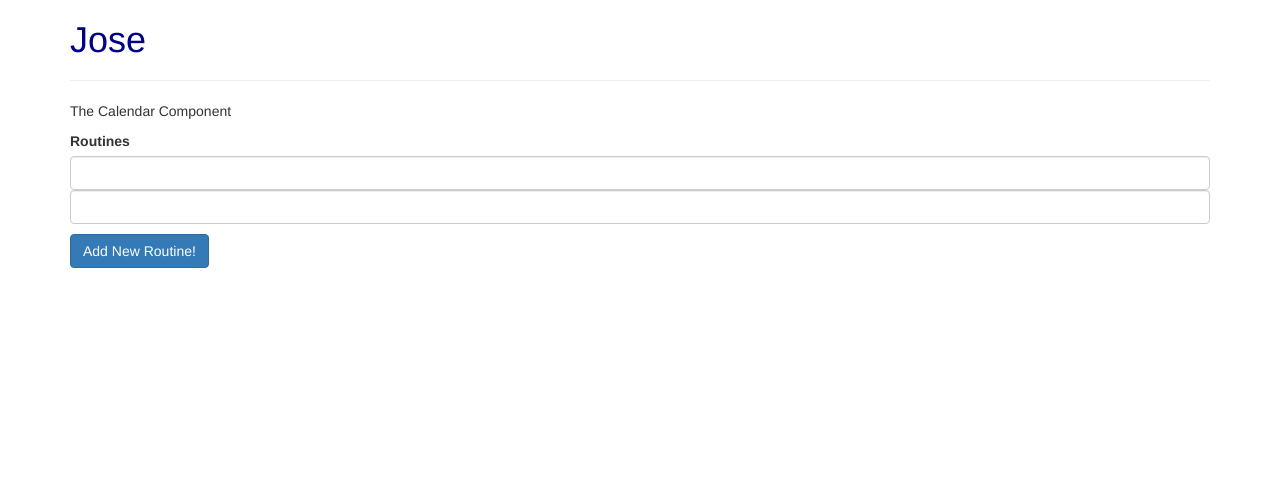
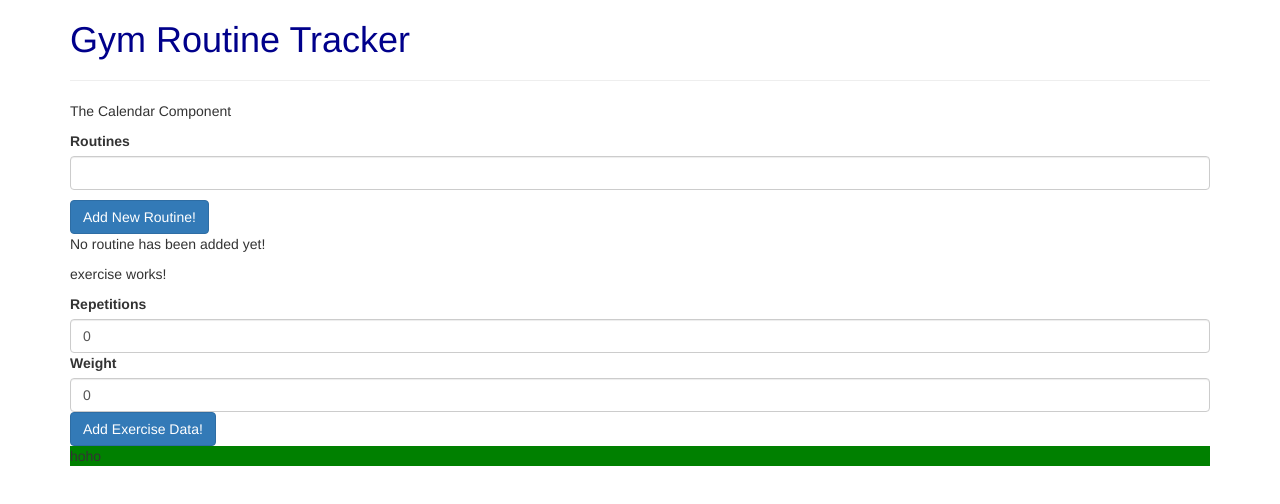
Before and after one commit to abunuwas/gym-frontend, an Angular app: page / in a window 1280 px wide. Shown: the top 504 px of the page. Built offline with nearby package versions, Linux system fonts and the light colour scheme.

Commit message:
Display data conditional to whether routine data has been added

```diff
--- a/src/app/app.component.ts
+++ b/src/app/app.component.ts
@@ -6,5 +6,5 @@ import { Component } from '@angular/core';
   styleUrls: ['./app.component.css']
 })
 export class AppComponent {
-  title = 'Jose';
+  title = 'Gym Routine Tracker';
 }
--- a/src/app/app.module.ts
+++ b/src/app/app.module.ts
@@ -6,12 +6,16 @@ import { HttpModule } from '@angular/http';
 import { AppComponent } from './app.component';
 import { CalendarComponent } from './calendar/calendar.component';
 import { DayComponent } from './day/day.component';
+import { RoutineComponent } from './routine/routine.component';
+import { ExerciseComponent } from './exercise/exercise.component';
 
 @NgModule({
   declarations: [
     AppComponent,
     CalendarComponent,
-    DayComponent
+    DayComponent,
+    RoutineComponent,
+    ExerciseComponent
   ],
   imports: [
     BrowserModule,
--- a/src/app/day/day.component.html
+++ b/src/app/day/day.component.html
@@ -1,8 +1,4 @@
 <label>Routines</label>
-<input
-  type="text"
-  class="form-control"
-  (input)="onUpdateRoutine($event)">
 <input
   type="text"
   class="form-control"
@@ -14,4 +10,9 @@
   [disabled]="!allowAddRoutine"
   (click)="onAddRoutine()">Add New Routine!</button>
 
-<p [innerHTML]="message"></p>
+<p [innerHTML]="message" *ngIf="routineAdded; else noRoutine"></p>
+<ng-template #noRoutine>
+  <p>No routine has been added yet!</p>
+</ng-template>
+
+<app-exercise></app-exercise>
--- a/src/app/day/day.component.ts
+++ b/src/app/day/day.component.ts
@@ -9,6 +9,7 @@ export class DayComponent implements OnInit {
   allowAddRoutine = false;
   message = '';
   routineName = '';
+  routineAdded = false;
 
   constructor() {
     setTimeout(() => {
@@ -21,6 +22,7 @@ export class DayComponent implements OnInit {
 
   onAddRoutine() {
     this.message = 'A routine was added! ' + this.routineName;
+    this.routineAdded = true;
   }
 
   onUpdateRoutine(event: any) {
```
